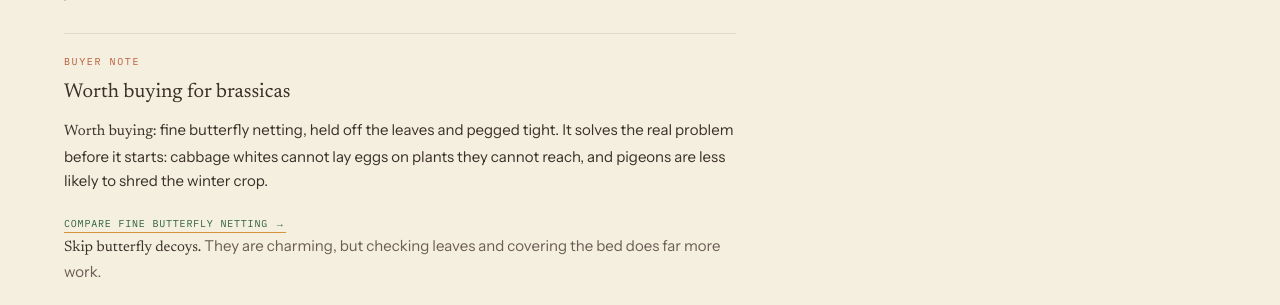
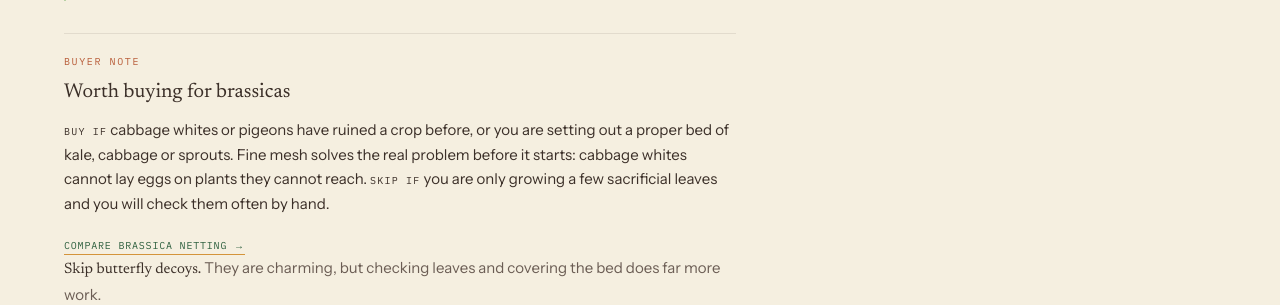
Before and after one commit to katecreates11/whattosow, a Next.js app: page /guides/growing-brassicas in a window 1280 px wide. Shown: the part 2543-2848 px from the top of the page. Built offline with nearby package versions, Linux system fonts and the light colour scheme; no server answers.

Commit message:
fix: sharpen brassica netting buyer note

```diff
--- a/src/app/guides/growing-brassicas/page.tsx
+++ b/src/app/guides/growing-brassicas/page.tsx
@@ -95,12 +95,15 @@ function BrassicaBuyerNote() {
       </h3>
       <div className="space-y-4 text-[15px] leading-relaxed">
         <p className="text-earth">
-          <span className="font-serif">Worth buying:</span> fine butterfly netting, held off the leaves and pegged tight.
-          It solves the real problem before it starts: cabbage whites cannot lay eggs on plants they cannot reach, and
-          pigeons are less likely to shred the winter crop.
+          <span className="font-mono text-[10px] uppercase tracking-[0.12em] text-earth">Buy if</span>{" "}
+          cabbage whites or pigeons have ruined a crop before, or you are setting out a proper bed of kale, cabbage or
+          sprouts. Fine mesh solves the real problem before it starts: cabbage whites cannot lay eggs on plants they
+          cannot reach.{" "}
+          <span className="font-mono text-[10px] uppercase tracking-[0.12em] text-earth">Skip if</span>{" "}
+          you are only growing a few sacrificial leaves and you will check them often by hand.
         </p>
         <AffiliateLink href={az("brassica butterfly netting fine mesh")} product="brassica butterfly netting" type="gear" merchant="amazon-uk" position="brassica-protection-inline" className="font-mono text-[10px] uppercase tracking-[0.08em] text-allotment border-b border-amber pb-0.5 hover:text-allotment-dark transition-colors">
-          Compare fine butterfly netting &rarr;
+          Compare brassica netting &rarr;
         </AffiliateLink>
         <p className="text-earth-light">
           <span className="font-serif text-earth">Skip butterfly decoys.</span> They are charming, but checking leaves
```
Also changed, not shown: 1 other file (tests, documents, lock files or other folders).
